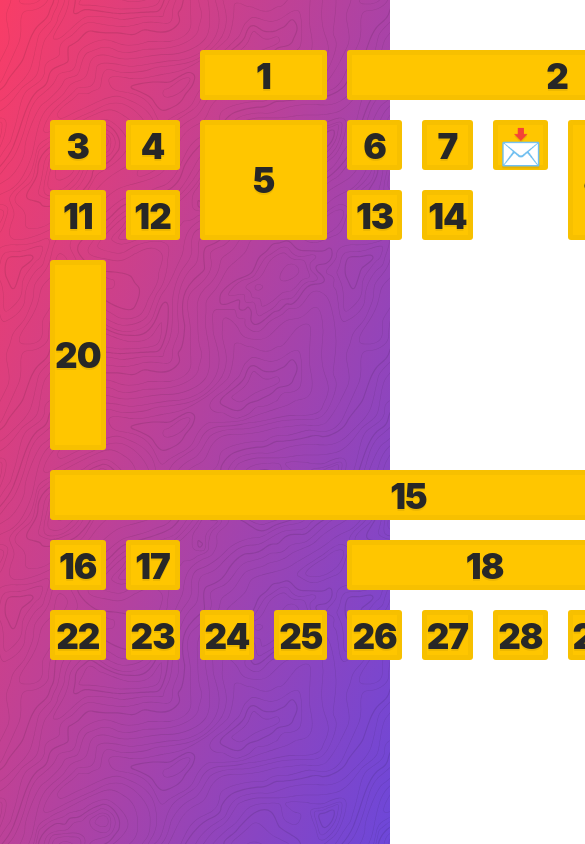
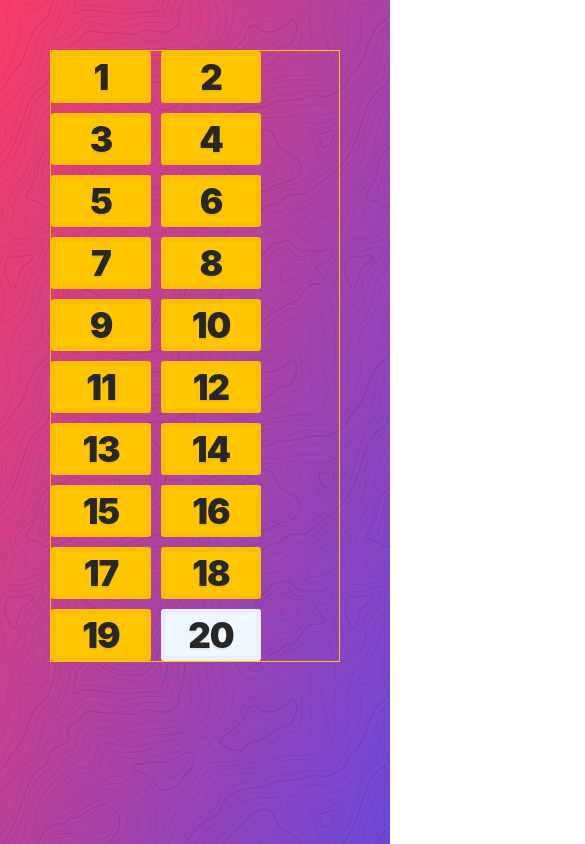
Before and after one commit to alberthoxha/css-grid-master, a React (Vite) app: page / in a window 390 px wide. Shown: the top 844 px of the page, 585 px wide, since content can reach past the window. Built offline with nearby package versions, Linux system fonts and the light colour scheme.

Commit message:
Using minmax() for Responsive Grids

```diff
--- a/src/App.css
+++ b/src/App.css
@@ -115,7 +115,7 @@ h6 {
 
 /* sizing grid items */
 /* .container {
-  display: grid;
+  display: grid;b
   grid-gap: 10px;
   grid-template-columns: repeat(5, 1fr);
 }
@@ -139,46 +139,14 @@ h6 {
   grid-row: 2 / span 4;
 } */
 
-/* spaning and placing cardio */
+/* auto fit auto fill */
 .container {
   display: grid;
-  grid-gap: 20px;
-  /* Make the grid 10 columns wide, every other taking up twice the free space */
-  grid-template-columns: repeat(5, 1fr 2fr);
-  /* Make the grid have 10 explicit rows, 50px high each */
-  grid-template-rows: repeat(10, 50px);
+  grid-gap: 10px;
+  border: 1px solid var(--yellow);
+  grid-template-columns: repeat(auto-fit, 100px);
 }
-
-/* With Item 1, start at col 3 and go until 5 */
-.item1 {
-  grid-column: 3/5;
+.item20 {
+  grid-column-end: -1;
+  background-color: aliceblue;
 }
-/* With Item 2, start at col 5 and go until the end */
-.item2 {
-  grid-column: 5/ -1;
-}
-/* Make Item 5 double span 2 cols and rows */
-.item5 {
-  grid-column: span 2;
-  grid-row: span 2;
-}
-
-/* Make Item 8 two rows high */
-.item8 {
-  grid-row: span 2;
-}
-
-/* Make Item 15 span the entire grid width */
-.item15 {
-  grid-column: 1/-1;
-}
-
-/* Make item 18 span 4 widths, but end at 9 */
-.item18 {
-  grid-column: span 4 / 9;
-}
-
-/* Make item 20 start at row 4 and have a height of 3 rows */
-.item20 {
-  grid-row: 4 / span 3;
-}
--- a/src/App.jsx
+++ b/src/App.jsx
@@ -11,7 +11,6 @@ function App() {
         <div className="item item5">5</div>
         <div className="item item6">6</div>
         <div className="item item7">7</div>
-        <div className="item message">📩</div>
         <div className="item item8">8</div>
         <div className="item item9">9</div>
         <div className="item item10">10</div>
@@ -25,16 +24,6 @@ function App() {
         <div className="item item18">18</div>
         <div className="item item19">19</div>
         <div className="item item20">20</div>
-        <div className="item item21">21</div>
-        <div className="item item22">22</div>
-        <div className="item item23">23</div>
-        <div className="item item24">24</div>
-        <div className="item item25">25</div>
-        <div className="item item26">26</div>
-        <div className="item item27">27</div>
-        <div className="item item28">28</div>
-        <div className="item item29">29</div>
-        <div className="item item30">30</div>
       </div>
     </>
   );
```
